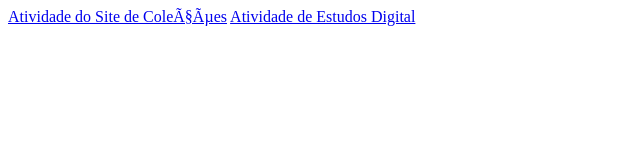
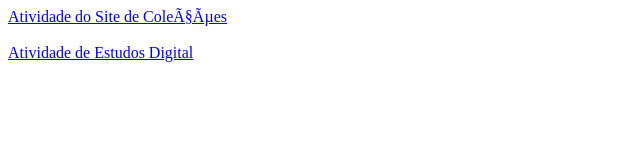
Before and after one commit to Barbara-Stra/front_end_2026, a plain HTML site: page index.html in a window 1280 px wide. Shown: the whole page, without its empty margins (0-640 px from the left). Drawn offline with Linux system fonts and the light colour scheme.

Commit message:
Update index.html

```diff
--- a/index.html
+++ b/index.html
@@ -5,8 +5,8 @@
     <meta name="viewport" content="width=device-width, initial-scale=1.0">
     <title>Site de Redirecionamento</title>
 <body>
-    <a href="https://barbara-stra.github.io/front_end_2026/Site%20de%20Colecoes/Site_Cole%C3%A7%C3%B5es_Inusitadas.html" target="_blank">Atividade do Site de Coleções</a>
-    <a href="https://barbara-stra.github.io/front_end_2026/Site%20de%20Estudos%20digital%20-%20CSS/index.html" target="_blank">Atividade de Estudos Digital</a>
+    <a href="https://barbara-stra.github.io/front_end_2026/Site%20de%20Colecoes/Site_Cole%C3%A7%C3%B5es_Inusitadas.html" target="_blank">Atividade do Site de Coleções</a><br><br>
+    <a href="https://barbara-stra.github.io/front_end_2026/Site%20de%20Estudos%20digital%20-%20CSS/index.html" target="_blank">Atividade de Estudos Digital</a><br><br>
 </body>
 </head>
 </html>
```
